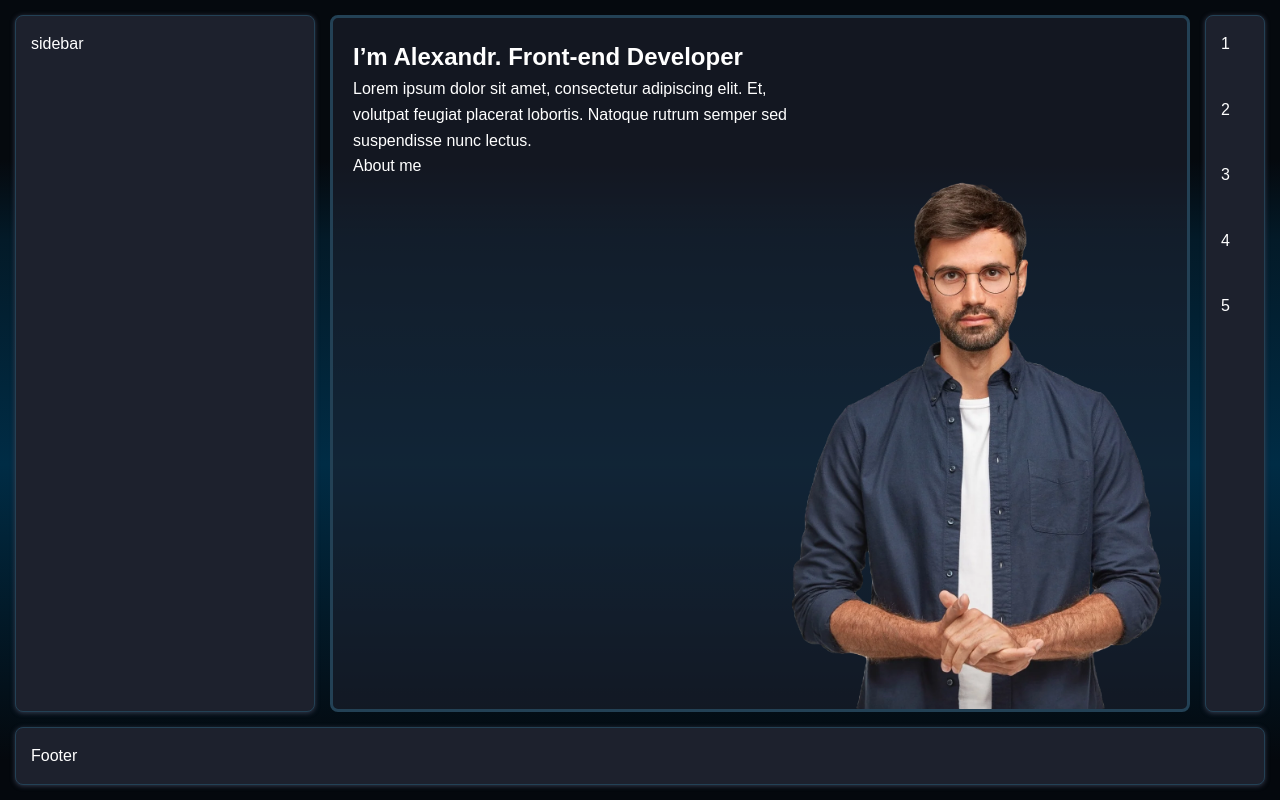
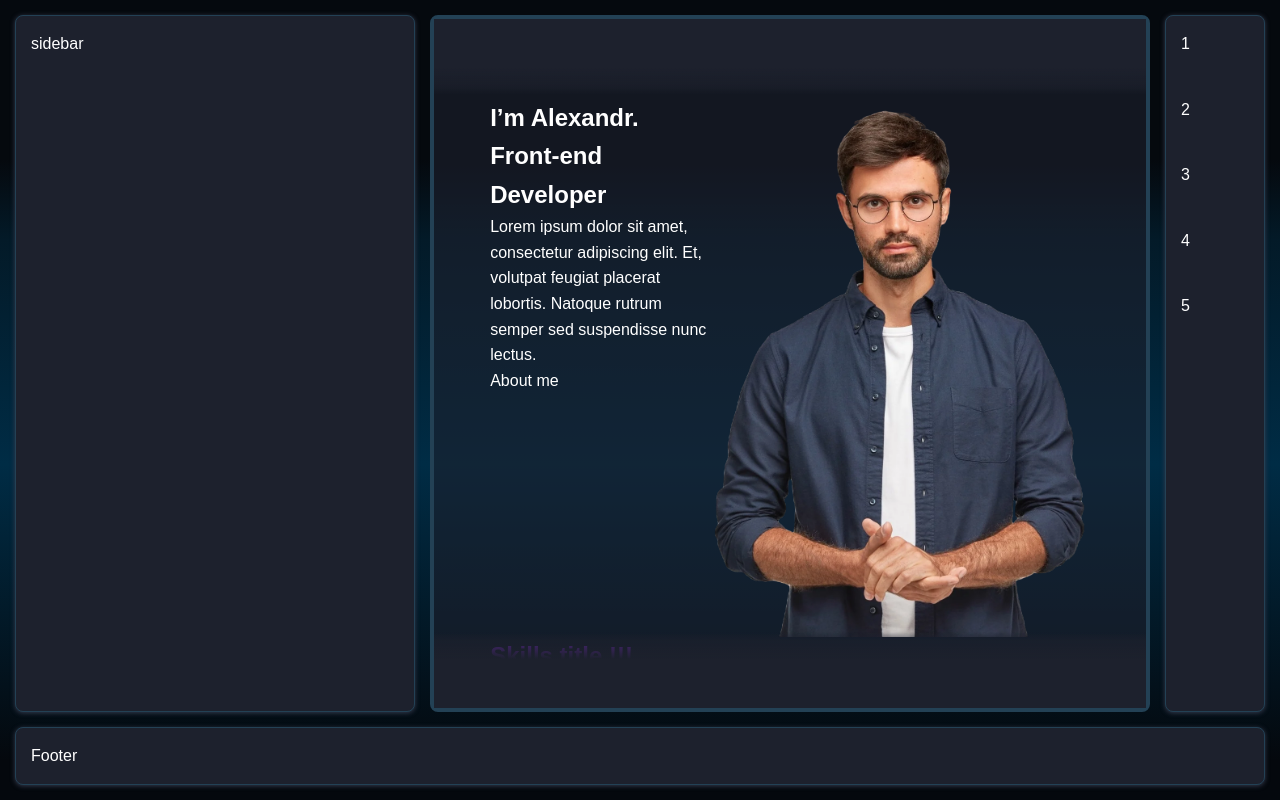
Before and after one commit to ShkAlexO/portfolio, a React (Vite) app: page / in a window 1280 px wide. Built offline with nearby package versions, Linux system fonts and the light colour scheme.

Commit message:
modifications

```diff
--- a/src/App.tsx
+++ b/src/App.tsx
@@ -24,7 +24,7 @@ function App() {
 const StyledApp = styled.div`
     position: relative;
     display: grid;
-    grid-template: 1fr auto / 300px 1fr 60px;
+    grid-template: 1fr auto / 400px 1fr 100px;
     padding: 15px;
     gap: 15px;
     height: 100vh;
--- a/src/pages/HomePage/sections/skills/Card.tsx
+++ b/src/components/skills/Card.tsx
@@ -1,5 +1,5 @@
 import styled from "styled-components";
-import {Icon} from "../../../../components/icon/Icon.tsx";
+import {Icon} from "../icon/Icon.tsx";
 
 type CardPropsType = {
     iconId: string
--- a/src/pages/HomePage/sections/skills/Skills.tsx
+++ b/src/components/skills/Skills.tsx
@@ -1,6 +1,6 @@
 import styled from "styled-components";
 import {Card} from "./Card.tsx";
-import {SectionTitle} from "../../../../components/SectionTitle.tsx";
+import {SectionTitle} from "../SectionTitle.tsx";
 
 export const Skills = () => {
     return (
@@ -16,5 +16,5 @@ export const Skills = () => {
 }
 
 const StyledSkills = styled.section`
-    background-color: darkgrey;
+
 `
--- a/src/layout/main/Main.tsx
+++ b/src/layout/main/Main.tsx
@@ -1,16 +1,15 @@
 import styled from "styled-components";
 import {HomePage} from "../../pages/HomePage/HomePage.tsx";
-import {BoxWrap} from "../../components/BoxWrap.tsx";
 
 export const Main = () => {
 
     return (
         <StyledMain>
-            <BoxWrap padding="0px 0px 0px 0px" borderWidth='3px' bgColor="rgba(29, 33, 45, .6)" boxShadow='none'>
-                <StyledMainInner>
-                    <HomePage/>
-                </StyledMainInner>
-            </BoxWrap>
+            <StyledMainWrap>
+            <StyledMainInner>
+                <HomePage/>
+            </StyledMainInner>
+                </StyledMainWrap>
         </StyledMain>
     );
 };
@@ -19,8 +18,58 @@ const StyledMain = styled.main`
     overflow: hidden;
 `
 
+const StyledMainWrap = styled.div`
+    position: relative;
+    height: 100%;
+    padding: 40px 5px;
+    border-radius: 8px;
+    border: 4px solid  #234155;
+    background-color: rgba(29, 33, 45, .6);
+    &::before,
+    &::after {
+        content: '';
+        display: block;
+        position: absolute;
+        left: 0;
+        width: 100%;
+        height: 80px;
+        background-color: rgb(29, 33, 45);
+    }
+    &::before {
+        top: 0;
+        background: linear-gradient( 0deg,rgba(29,33,45,0) 5%,rgba(29,33,45,0.63) 15%,rgba(29,33,45,1) 39% );
+    }
+    &::after {
+        bottom: 0;
+        background: linear-gradient( 180deg,rgba(29,33,45,0) 5%,rgba(29,33,45,0.63) 15%,rgba(29,33,45,1) 39% );
+    }
+`
+
 const StyledMainInner = styled.div`
+    padding: 0 4vw;
     height: 100%;
     overflow-y: auto;
-    padding: 20px 20px 0 20px;
+
+    &:first-child {
+        padding-top: 40px;
+    }
+    &:last-child {
+        padding-bottom: 40px;
+    }
+
+    &::-webkit-scrollbar {
+        width: 7px;
+    }
+
+    &::-webkit-scrollbar-thumb {
+        background: #23ACD8;
+        border-radius: 8px;
+        border: 2px solid transparent;
+        background-clip: content-box;
+    }
+
+    &::-webkit-scrollbar-track {
+        background: rgba(35, 65, 85, .5);
+        border-radius: 8px;
+    }
 `
--- a/src/pages/HomePage/HomePage.tsx
+++ b/src/pages/HomePage/HomePage.tsx
@@ -1,11 +1,13 @@
 import {Hero} from "./sections/hero/Hero.tsx";
-import {Skills} from "./sections/skills/Skills.tsx";
 
 export const HomePage = () => {
     return (
         <>
             <Hero/>
-            <Skills/>
+            <div>
+                Lorem ipsum dolor sit amet, consectetur adipisicing elit. Ad architecto consequuntur cum, dolorem esse eveniet, fugit illum incidunt laudantium minus nulla porro quam ratione repudiandae sed, tempora temporibus totam voluptate. Ad aliquid, consequuntur ex non perspiciatis tenetur. Aperiam asperiores eius eligendi esse id nihil placeat. Alias commodi eius id in, laboriosam magnam maxime minus mollitia nisi qui ratione saepe sint vel veniam veritatis. Culpa, explicabo impedit inventore laboriosam laudantium, magnam magni modi molestias nihil nisi nulla omnis pariatur quia quos sed sequi voluptatem. Ad beatae culpa earum illum ipsum laudantium quibusdam quod sunt tempora voluptatum. Culpa, doloribus explicabo facilis minima necessitatibus optio perferendis possimus reprehenderit veniam voluptatum! Alias asperiores consequuntur esse explicabo minima praesentium qui quibusdam sequi sint voluptatem. Accusamus consequatur consequuntur corporis cumque cupiditate delectus doloremque doloribus ducimus ea eaque esse, exercitationem libero maxime mollitia neque nostrum nulla officia omnis optio quos saepe tempore ullam veritatis voluptatem voluptatibus. Nisi.
+                Lorem ipsum dolor sit amet, consectetur adipisicing elit. Ad architecto consequuntur cum, dolorem esse eveniet, fugit illum incidunt laudantium minus nulla porro quam ratione repudiandae sed, tempora temporibus totam voluptate. Ad aliquid, consequuntur ex non perspiciatis tenetur. Aperiam asperiores eius eligendi esse id nihil placeat. Alias commodi eius id in, laboriosam magnam maxime minus mollitia nisi qui ratione saepe sint vel veniam veritatis. Culpa, explicabo impedit inventore laboriosam laudantium, magnam magni modi molestias nihil nisi nulla omnis pariatur quia quos sed sequi voluptatem. Ad beatae culpa earum illum ipsum laudantium quibusdam quod sunt tempora voluptatum. Culpa, doloribus explicabo facilis minima necessitatibus optio perferendis possimus reprehenderit veniam voluptatum! Alias asperiores consequuntur esse explicabo minima praesentium qui quibusdam sequi sint voluptatem. Accusamus consequatur consequuntur corporis cumque cupiditate delectus doloremque doloribus ducimus ea eaque esse, exercitationem libero maxime mollitia neque nostrum nulla officia omnis optio quos saepe tempore ullam veritatis voluptatem voluptatibus. Nisi.
+            </div>
         </>
     );
 };
--- a/src/pages/HomePage/sections/hero/Hero.tsx
+++ b/src/pages/HomePage/sections/hero/Hero.tsx
@@ -1,6 +1,7 @@
 import heroImage from '../../../../assets/images/man.webp';
 import styled from "styled-components";
 import { Link } from 'react-router-dom';
+import {Skills} from "../../../../components/skills/Skills.tsx";
 
 export const Hero = () =>  {
     return (
@@ -14,6 +15,8 @@ export const Hero = () =>  {
             </div>
 
             <img src={heroImage} alt="Hero Image"/>
+
+            <Skills/>
         </StyledHero>
     );
 }
@@ -21,8 +24,6 @@ export const Hero = () =>  {
 const StyledHero = styled.section`
     display: grid;
     grid-template-columns: 1fr 380px;
-    height: 100%;
-    //background-color: rgba(29, 33, 45, .6);
     img {
         display: block;
         align-self: end;
```
Also changed, not shown: src/components/Container.tsx (added, +20 -0 lines), 1 other file (tests, documents, lock files or other folders).
